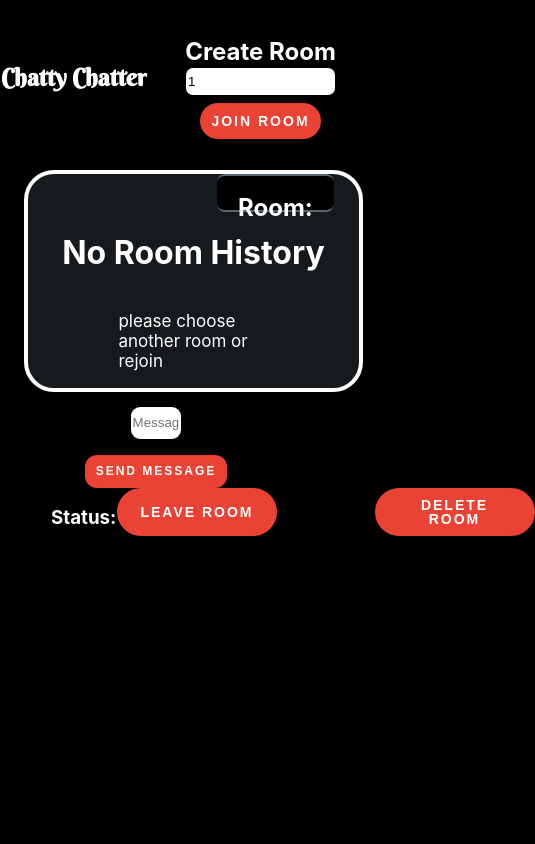
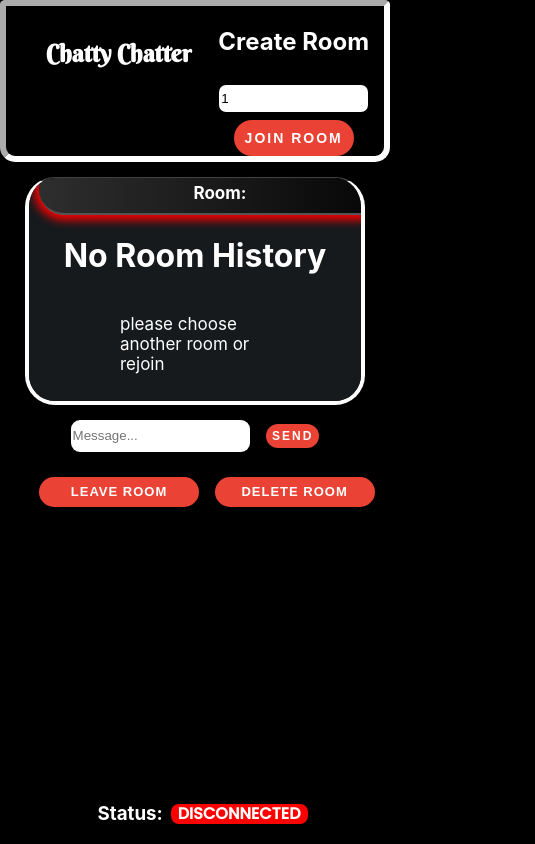
Before and after one commit to Tanner-Davison/Chatty_Chatter, a React (Create React App) app: page /chatroom/1 in a window 390 px wide. Shown: the whole page, 535 px wide, since content can reach past the window. Built offline with nearby package versions, Linux system fonts and the light colour scheme; no server answers.

Commit message:
worked on styling for mobile

```diff
--- a/src/App.css
+++ b/src/App.css
@@ -1,6 +1,8 @@
+
 .App {
   text-align: center;
-  height: 100%;
+  height: 100vh;
+  width:100vw;
 }
 
 
@@ -11,7 +13,7 @@
   align-items: center;
   justify-content: center;
   background-color: #0b090a;
-  height: 100%;
+
   display: flex;
   justify-content: center;
   font-size: calc(10px + 2vmin);
--- a/src/App.js
+++ b/src/App.js
@@ -58,8 +58,8 @@ function App() {
       const newUserInfo = {
         username: JSON.parse(sessionStorage.getItem("username")),
         password: JSON.parse(sessionStorage.getItem("password")),
-        imageUrl: sessionStorage.getItem('image-url'),
-        cloudinary_id: sessionStorage.getItem('image-url'),
+        imageUrl: sessionStorage.getItem("image-url"),
+        cloudinary_id: sessionStorage.getItem("cloudinary_id"),
       };
         setUserLoginInfo(newUserInfo);
 
--- a/src/components/Header/Header.css
+++ b/src/components/Header/Header.css
@@ -122,8 +122,13 @@ color:red;
 @media only screen and (max-width: 600px) {
   .headerContainer {
     flex-direction: row;
+    align-items: flex-start;
+    width: 97%;
     height: auto;
-    padding: 1rem;
+    margin: 0px;
+    border-radius: 5px 5px 15px 15px;
+    padding: 0;
+    border: 6px inset white;
   }
   .create_room_container {
     flex-direction: column;
@@ -146,9 +151,10 @@ color:red;
     margin-right: 0;
   }
   .visible_login_success {
-    top: auto;
-    bottom: 0;
-    flex-direction: column;
+    top:15%;
+    right:20px;
+    align-self:center;
+    gap:2px;
     font-size: 8px;
     padding: 5px;
   }
@@ -159,7 +165,7 @@ color:red;
     font-size:1rem;
    }
    h2 {
-    height:2px;
+
     padding:1px;
    }
    .navLinks>button{
--- a/src/components/MainRoom.css
+++ b/src/components/MainRoom.css
@@ -193,32 +193,30 @@ p {
  z-index: 2;
 }
 .room_name{
-     position: sticky;
+    position: sticky;
     display: flex;
     width: -moz-fit-content;
     width: fit-content;
+    padding: 0px 25px 5px 25px;
     height: 2rem;
     align-items: center;
+    align-self: center;
     justify-content: center;
-    /* background-color: #161a1d; */
-    background-color: black;
-    border-bottom: 2px inset #161a1d;
-    border-top: 2px outset #161a1d;
-    border-bottom-left-radius: 8px;
-    border-bottom-right-radius: 8px;
+    box-shadow: 0px 0px 10px 5px red;
+    border-bottom: 3px outset black;
+    border-bottom-left-radius: 25px;
+    border-bottom-right-radius: 25px;
     border-top-left-radius: 8px;
     border-top-right-radius: 8px;
-    align-self: flex-start;
-    padding: 20px 20px 0px 20px;
-    padding-top: 2px;
     z-index: 60;
-    left: 79%;
     top: 0px;
+     background-image: linear-gradient(to right, #2f2e2e 0%, #1a1919 51%, #030303 100%);
 }
+
 .message-content{
   z-index: 5;
   font-family: 'Inter', sans-serif;
-font-family: 'Varela Round', sans-serif;
+  font-family: 'Varela Round', sans-serif;
 }
 .container.blue >.user{
  display: flex;
@@ -242,26 +240,27 @@ font-family: 'Varela Round', sans-serif;
     background-color: #161a1d;
     padding: 10px;
 }
-/* .messagesContainer >.container.blue{
-  justify-content: flex-end;
-  align-items: flex-end;
-} */
+
 .all-messages{
   position:relative;
   display:flex;
   flex-direction: column;
   background-color: black;
   width: 35%;
-  max-height: 800px; /* Set to your desired height */
+  max-height: 600px; /* Set to your desired height */
   overflow-y: auto;
   scroll-behavior: smooth;
   border-radius: 30px;
   background-color: #161a1d;
   margin:15px 15px;
-  padding: 0px 25px 0px 25px;
+  padding: 0px 15px  30px;
   z-index: 1;
-  border:4px solid white;
+  border-right:4px solid white;
+  border-left:4px solid white;
+  border-top:.1rem solid rgb(67, 65, 65);
+  border-bottom: 4px solid white;
 }
+
 
 .all-messages::-webkit-scrollbar {
     display: none;  /* Hide the scrollbar */
@@ -270,7 +269,7 @@ h1{
   color:white;
 }
 .sendMsgBtn{
-    display: flex;
+  display: flex;
   align-items: center;
   justify-content: center;
   outline: none;
@@ -388,19 +387,27 @@ h1{
   max-height: 4.5rem;
   z-index: 100;
 }
-
+.status_container{
+  display:flex;
+  align-items: center;
+  justify-content: center;
+  gap:8px;
+}
 @media only screen and (max-width: 600px) {
   .App {
     flex-direction: column;
     align-items: center;
   }
+  html{
+    width:100%;
+  }
  .all-messages {
     display: flex;
-    width: 90%;
+    width: 80%;
     max-width: 90%;
     max-height: 338px;
-    left:12%;
     justify-self: flex-end;
+    padding:0px 10px 10px 10px;
 }
   .container {
     flex-direction: column;
@@ -410,18 +417,102 @@ h1{
   .container.green{
     display:flex;
     align-items: flex-start;
-    width:55%;
-
+    width:45%;
+    margin-left:20%;
+  }
+  .messagesContainer .container.blue{
+    display:flex;
+    align-items: flex-start;
+    width:65%;
+    margin-left:20%;
+  }
+  .message-blue{
+     left:10%;
   }
   .container:hover .message-green {
-  transform: translateX(100px);
+  transform: translateX(50px);
+}
+ .container:hover .message-blue {
+  transform: translateX(-100px);
+}
+.container:hover .message-timestamp-left{
+  position: absolute;
+  right:-20%;
+}
+.user-profile-pic{
+  position: absolute;
+  display: flex;
+  width:4rem;
+  height: 4rem;
+  padding:0px;
+}
 
+.roomWrapper{
+  display:flex;
+  align-items: center;
+  width:100vw;
 }
 
   .message-content {
-    max-width: 40%;
+    max-width: 20%;
   }
   .room-num-input-mainRoom {
-    flex-direction: column;
+    flex-direction: row;
+    margin-bottom:25px;
   }
+  .room-num-input-mainRoom input{
+    width: 45%;
+  }
+  .sendMsgBtn{
+    min-width:20px;
+    height: fit-content;
+    padding:5px;
+  }
+  .leave-delete-button{
+    display:flex;
+    flex-direction: row;
+    left: 10%;
+    gap:8%;
+  }
+  .leave-delete-button button{
+    height: 30px;
+    display: flex;
+    font-size:13px;
+    letter-spacing: 1px;
+    width:15px;
+  }
+  .room_name{
+        position: sticky;
+    display: flex;
+    width: -moz-fit-content;
+    width: 100%;
+    height: 30px;
+    align-items: flex-start;
+    align-self: flex-start;
+
+    flex-wrap: wrap;
+    justify-content: center;
+    align-content: center;
+    text-align: center;
+    background-color: #161a1d;
+    border-bottom: 2px inset black;
+    border-top: none;
+    border-bottom-left-radius: 25px;
+    border-bottom-right-radius: 25px;
+    border-top-left-radius: 8px;
+    border-top-right-radius: 8px;
+    z-index: 60;
+    top: 0px;
+  }
+  .room_name>h2{
+    font-size:17px;
+    align-self: flex-start;
+    justify-self: flex-end;
+  }
+ .status_container{
+  position: absolute;
+  display:flex;
+  bottom:0px;
+  left:25%;
+ }
 }
--- a/src/components/MainRoom.js
+++ b/src/components/MainRoom.js
@@ -34,7 +34,7 @@ const MainRoom = () => {
   const PORT = process.env.PORT;
   const currentTime = getCurrentTimeJSX();
   const [isSocketConnected, setSocketConnected] = useState("");
-  const [latestRoom, setlatestRoom] = useState(1);
+
 
   const navigate = useNavigate();
 
@@ -47,7 +47,6 @@ const MainRoom = () => {
     navigate(`/chatroom/${room}`);
     const messages = await loadRoomHistory(room);
     sessionStorage.setItem("lastRoom", room.toString());
-    setlatestRoom(room);
     setInroom(room);
     setMessageRecieved(messages);
   };
@@ -174,6 +173,7 @@ const MainRoom = () => {
               const timestampParts = msg.timestamp.split(" ");
               const datePart = timestampParts[0];
               const timePart = timestampParts[1] + " " + timestampParts[2];
+
               if (msg.sentBy === userLoginInfo.username) {
                 // Message sent by current user
                 let userLoggedIn = "@" + userLoginInfo.username.toUpperCase();
@@ -185,7 +185,7 @@ const MainRoom = () => {
                       </div>
                       <div className={"message-blue"}>
                         <img
-                          src={userLoginInfo.imageUrl}
+                          src={userLoginInfo.imageUrl ||userLoginInfo.cloudinary_id}
                           className={"user-profile-pic blue"}
                           alt="Profile-Pic"
                         />
@@ -210,7 +210,7 @@ const MainRoom = () => {
                       </div>
                       <div className={"message-green"}>
                         <img
-                          src={msg.imageUrl}
+                          src={msg.imageUrl || msg.cloudinary_id}
                           className={"user-profile-pic green"}
                           alt="Profile-Pic"
                         />
@@ -248,7 +248,7 @@ const MainRoom = () => {
           onChange={(event) => setMessage(event.target.value)}
           maxLength="255"
         />
-        <button className={'sendMsgBtn'}onClick={sendMessageFunc}>Send Message</button>
+        <button className={'sendMsgBtn'}onClick={sendMessageFunc}>Send</button>
       </div>
 
         <div className="leave-delete-button">
@@ -259,12 +259,7 @@ const MainRoom = () => {
       {
         <>
           <div
-            style={{
-              display: "flex",
-              alignItems: "center",
-              justifyContent: "center",
-              gap: "8px",
-            }}>
+           className={'status_container'}>
             <h3 style={{ color: "white" }}>Status:</h3>
             <button
               type="button"
--- a/src/index.css
+++ b/src/index.css
@@ -1,5 +1,7 @@
 body {
   margin: 0;
+  padding:0;
+  width:100%;
   justify-content: center;
   font-family: -apple-system, BlinkMacSystemFont, 'Segoe UI', 'Roboto', 'Oxygen',
     'Ubuntu', 'Cantarell', 'Fira Sans', 'Droid Sans', 'Helvetica Neue',
@@ -9,7 +11,7 @@ body {
 }
 html{
   background-color: black;
-  ;
+ width:100vw;
 
 }
 ::-webkit-scrollbar{
```
Also changed, not shown: src/components/currentServers/CurrentServers.js (+16 -28 lines).
